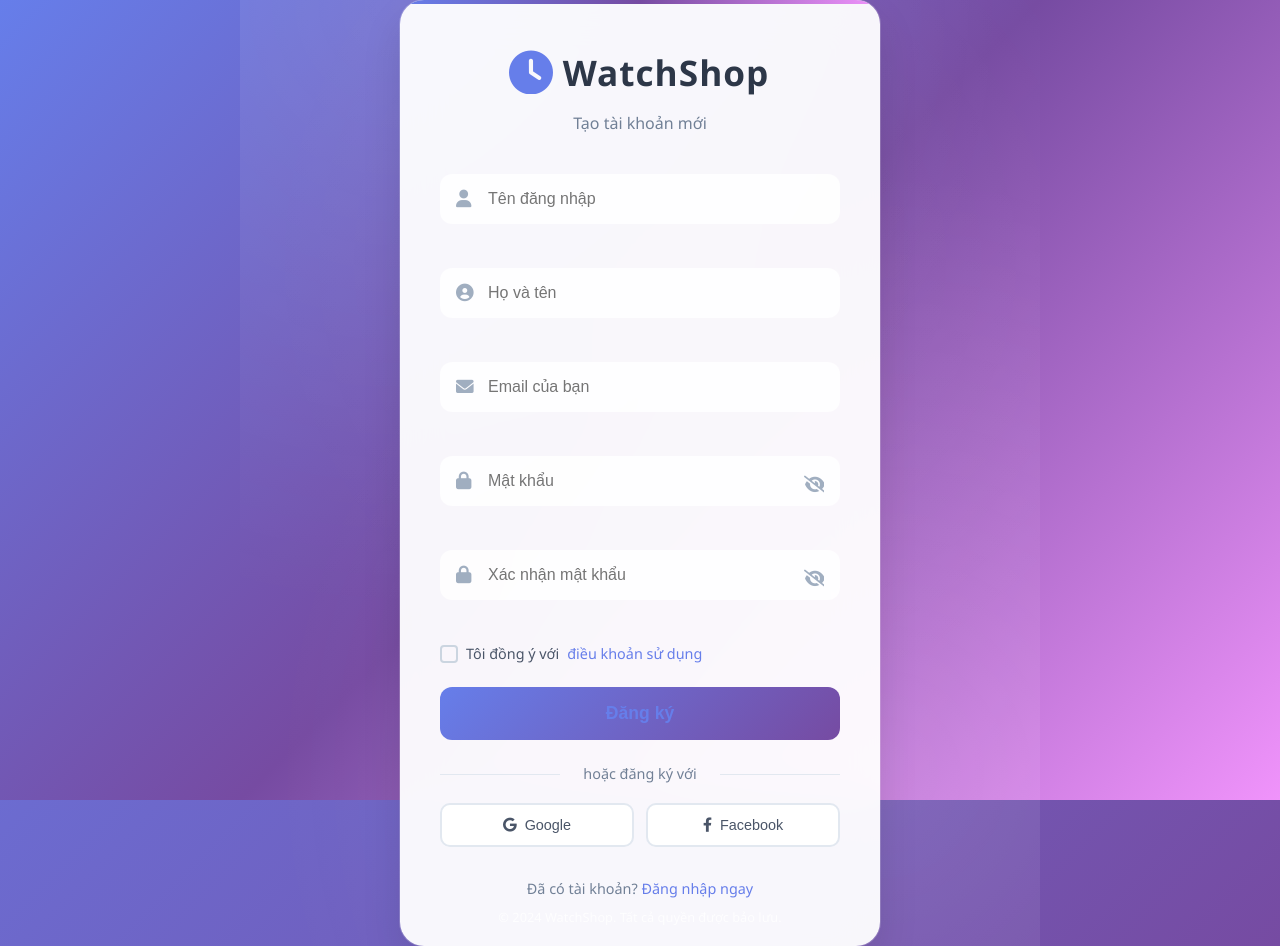
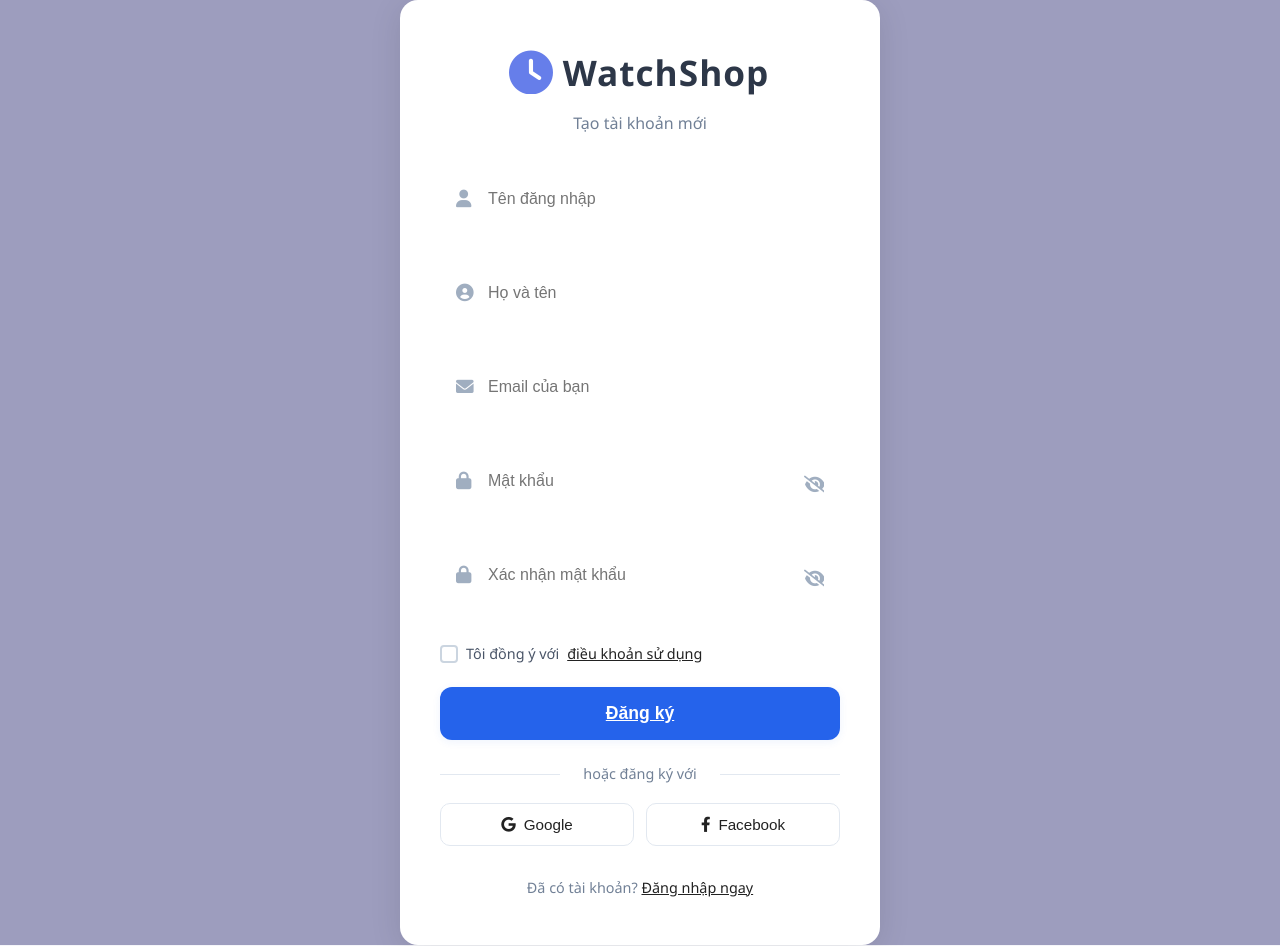
Before and after one commit to imjustkhznh/webshop-watch, a website: page public/register.html in a window 1280 px wide. Drawn offline with Linux system fonts and the light colour scheme.

Commit message:
style: đồng bộ giao diện nền, nút, loại bỏ hiệu ứng màu mè trang đăng ký và đăng nhập

```diff
--- a/public/css/login.css
+++ b/public/css/login.css
@@ -24,6 +24,7 @@ body {
     align-items: center;
     justify-content: center;
     position: relative;
+    background: rgb(157, 157, 190);
     z-index: 1;
 }
 
@@ -34,7 +35,7 @@ body {
     left: 0;
     width: 100%;
     height: 100%;
-    background: linear-gradient(135deg, #667eea 0%, #764ba2 50%, #f093fb 100%);
+    background: rgb(157, 157, 190);
     z-index: -2;
 }
 
@@ -44,11 +45,6 @@ body {
     left: 0;
     width: 100%;
     height: 100%;
-    background-image:
-        radial-gradient(circle at 20% 80%, rgba(255,255,255,0.1) 0%, transparent 50%),
-        radial-gradient(circle at 80% 20%, rgba(255,255,255,0.1) 0%, transparent 50%),
-        radial-gradient(circle at 40% 40%, rgba(255,255,255,0.05) 0%, transparent 50%);
-    animation: particleFloat 20s ease-in-out infinite;
 }
 
 @keyframes particleFloat {
@@ -79,7 +75,6 @@ body {
     left: 0;
     right: 0;
     height: 4px;
-    background: linear-gradient(90deg, #667eea, #764ba2, #f093fb);
     border-radius: 24px 24px 0 0;
 }
 
@@ -271,46 +266,43 @@ body {
 }
 
 /* Login button */
+/* Nút đăng nhập: nền xám nhạt, chữ đen, không gradient */
+/* Nút đăng nhập: nền xanh dương nổi bật, chữ trắng */
 .login-btn {
-    background: linear-gradient(135deg, #667eea 0%, #764ba2 100%);
-    color: white;
+    background: #2563eb;
+    color: #fff;
     border: none;
     padding: 16px;
     border-radius: 12px;
     font-size: 1.1rem;
     font-weight: 600;
     cursor: pointer;
-    transition: all 0.3s ease;
+    transition: background 0.2s, color 0.2s, box-shadow 0.2s;
     position: relative;
     overflow: hidden;
     display: flex;
     align-items: center;
     justify-content: center;
     gap: 12px;
+    box-shadow: 0 2px 8px rgba(37,99,235,0.08);
 }
 
-.login-btn::before {
-    content: '';
-    position: absolute;
-    top: 0;
-    left: -100%;
-    width: 100%;
-    height: 100%;
-    background: linear-gradient(90deg, transparent, rgba(255,255,255,0.2), transparent);
-    transition: left 0.5s;
+/* Hover: nền xám đậm hơn, không hiệu ứng nổi bật */
+/* Hover: xanh đậm hơn, bóng rõ hơn */
+.login-btn:hover {
+    background: #1d4ed8;
+    color: #fff;
+    box-shadow: 0 4px 16px rgba(37,99,235,0.15);
 }
-
-.login-btn:hover::before {
-    left: 100%;
+.login-btn:active {
+    background: #2563eb;
+    color: #fff;
 }
-
-.login-btn:hover {
-    transform: translateY(-2px);
-    box-shadow: 0 8px 25px rgba(102, 126, 234, 0.3);
-}
-
-.login-btn:active {
-    transform: translateY(0);
+/* Khối đăng nhập nổi bật trên nền xám nhạt */
+.login-card {
+    background: #fff;
+    box-shadow: 0 6px 32px rgba(0,0,0,0.10);
+    border-radius: 18px;
 }
 
 .btn-loader {
@@ -376,6 +368,7 @@ body {
     gap: 12px;
 }
 
+/* Nút social: nền trắng, viền xám nhạt, chữ xám đậm, không đổi màu khi hover */
 .social-btn {
     flex: 1;
     display: flex;
@@ -383,28 +376,22 @@ body {
     justify-content: center;
     gap: 8px;
     padding: 12px;
-    border: 2px solid #e2e8f0;
-    background: white;
+    border: 1.5px solid #e2e8f0;
+    background: #fff;
     border-radius: 10px;
-    font-size: 0.9rem;
+    font-size: 0.95rem;
     font-weight: 500;
     cursor: pointer;
-    transition: all 0.3s ease;
-    color: #4a5568;
+    transition: background 0.2s, color 0.2s, border 0.2s;
+    color: #222;
 }
 
-.social-btn.google:hover {
-    border-color: #ea4335;
-    color: #ea4335;
-    transform: translateY(-2px);
-    box-shadow: 0 4px 12px rgba(234, 67, 53, 0.2);
-}
-
-.social-btn.facebook:hover {
-    border-color: #1877f2;
-    color: #1877f2;
-    transform: translateY(-2px);
-    box-shadow: 0 4px 12px rgba(24, 119, 242, 0.2);
+/* Hover: chỉ đổi nền xám nhạt, không đổi màu chữ/icon */
+.social-btn:hover {
+    background: #f1f5f9;
+    border-color: #cbd5e1;
+    color: #222;
+    box-shadow: 0 2px 8px rgba(0,0,0,0.04);
 }
 
 /* Register link */
@@ -418,15 +405,15 @@ body {
     font-size: 0.9rem;
 }
 
+/* Link đăng ký: màu xám đậm, không hiệu ứng nổi bật */
 .register-btn {
-    color: #667eea;
-    text-decoration: none;
+    color: #222;
+    text-decoration: underline;
     font-weight: 600;
-    transition: color 0.3s ease;
+    transition: color 0.2s;
 }
-
 .register-btn:hover {
-    color: #764ba2;
+    color: #555;
 }
 
 /* Footer */
--- a/public/css/register.css
+++ b/public/css/register.css
@@ -1,6 +1,50 @@
-/* CSS cho trang đăng ký */
+/* Nền tổng thể xám nhạt như trang login */
+body, .register-container {
+    background: #f5f6fa !important;
+    min-height: 100vh;
+}
+/* Nút Đăng ký nổi bật như login */
+.register-btn {
+    background: #2563eb !important;
+    color: #fff !important;
+    border: none !important;
+    padding: 16px !important;
+    border-radius: 12px !important;
+    font-size: 1.1rem !important;
+    font-weight: 600 !important;
+    cursor: pointer !important;
+    transition: background 0.2s, color 0.2s, box-shadow 0.2s !important;
+    position: relative !important;
+    overflow: hidden !important;
+    display: flex !important;
+    align-items: center !important;
+    justify-content: center !important;
+    gap: 12px !important;
+    box-shadow: 0 2px 8px rgba(37,99,235,0.08) !important;
+}
+.register-btn:hover {
+    background: #1d4ed8 !important;
+    color: #fff !important;
+    box-shadow: 0 4px 16px rgba(37,99,235,0.15) !important;
+}
+.register-btn:active {
+    background: #2563eb !important;
+    color: #fff !important;
+}
+
+/* Khối đăng ký nổi bật trên nền xám nhạt */
+.register-card {
+    background: #fff !important;
+    box-shadow: 0 6px 32px rgba(0,0,0,0.10) !important;
+    border-radius: 18px !important;
+}
+/* CSS cho trang đăng ký: nền trắng, không màu mè */
 .register-card {
     max-width: 480px;
+    background: #fff !important;
+    box-shadow: 0 6px 32px rgba(0,0,0,0.10) !important;
+    border-radius: 18px !important;
+    border: none !important;
 }
 
 .register-form .form-group {
@@ -23,46 +67,30 @@
 }
 
 /* Style cho link điều khoản */
+/* Link điều khoản: màu xám đậm, không hiệu ứng nổi */
 .terms-link {
-    color: #667eea;
-    text-decoration: none;
+    color: #222;
+    text-decoration: underline;
     font-weight: 500;
-    transition: color 0.3s ease;
+    transition: color 0.2s;
 }
-
 .terms-link:hover {
-    color: #764ba2;
-    text-decoration: underline;
+    color: #555;
 }
 
 /* Style cho link đăng nhập */
+/* Link đăng nhập: màu xám đậm, không hiệu ứng nổi */
 .login-link {
-    color: #667eea;
-    text-decoration: none;
+    color: #222;
+    text-decoration: underline;
     font-weight: 500;
-    transition: color 0.3s ease;
+    transition: color 0.2s;
+}
+.login-link:hover {
+    color: #555;
 }
 
-.login-link:hover {
-    color: #764ba2;
-    text-decoration: underline;
-}
-
-/* Animation cho form đăng ký */
-.register-form {
-    animation: formSlideIn 0.8s cubic-bezier(0.4, 0, 0.2, 1);
-}
-
-@keyframes formSlideIn {
-    0% {
-        opacity: 0;
-        transform: translateY(20px);
-    }
-    100% {
-        opacity: 1;
-        transform: translateY(0);
-    }
-}
+/* Bỏ hiệu ứng animation khi load form đăng ký */
 
 /* Responsive cho trang đăng ký */
 @media (max-width: 480px) {
```
Also changed, not shown: public/login.html (+2 -5 lines), public/images/banners/banner1.jpg (deleted), public/images/banners/banner3.avif (deleted).
